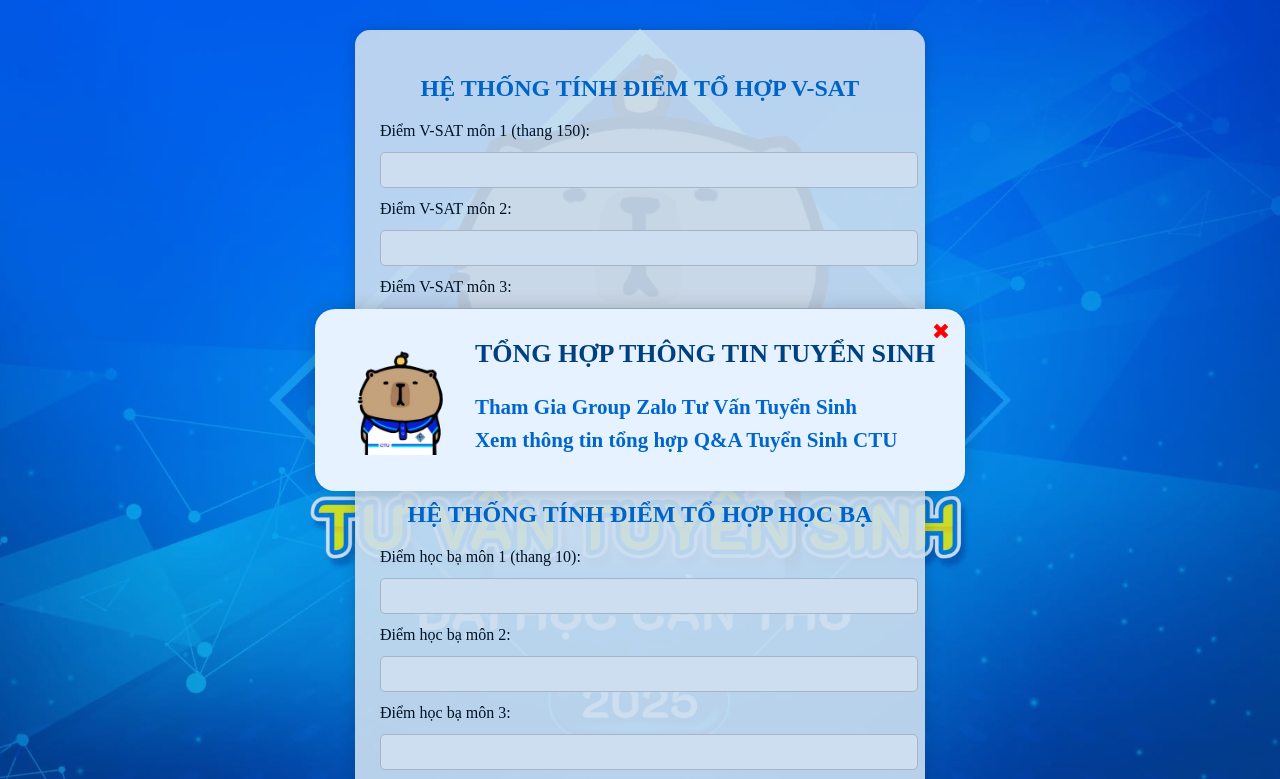
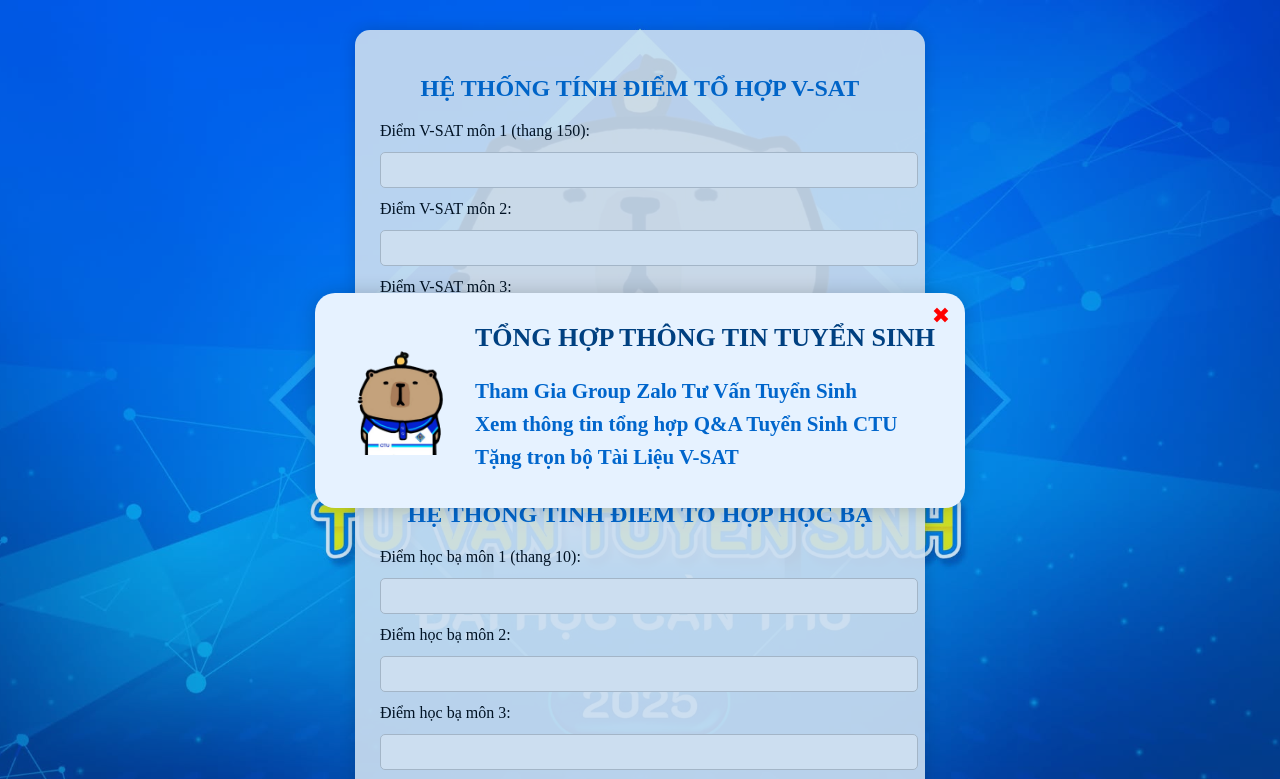
Before and after one commit to HonNgimm/He_Thong_Tinh_Diem_CTU, a plain HTML site: page index.html in a window 1280 px wide. Shown: the top 779 px of the page. Drawn offline with Linux system fonts and the light colour scheme.

Commit message:
index.html
Signed-off-by: Đặng Hoàng Nghiêm <109457903+HonNgimm@users.noreply.github.com>

```diff
--- a/index.html
+++ b/index.html
@@ -132,6 +132,7 @@
       <h3>TỔNG HỢP THÔNG TIN TUYỂN SINH</h3>
       <a href="https://zalo.me/g/wfdfve239" target="_blank">Tham Gia Group Zalo Tư Vấn Tuyển Sinh</a>
       <a href="https://docs.google.com/spreadsheets/d/1ycWJZnvW822vo_qjQ1gJDPAjqWKDVsweNUKNYCYBaQM/edit?gid=212231679#gid=212231679" target="_blank">Xem thông tin tổng hợp Q&A Tuyển Sinh CTU</a>
+      <a href="https://www.facebook.com/groups/vsat.practice/posts/1679600792751492/" target="_blank">Tặng trọn bộ Tài Liệu V-SAT</a>
     </div>
     <div class="close-btn" onclick="document.getElementById('popup').style.display='none'">&#10006;</div>
   </div>
```
